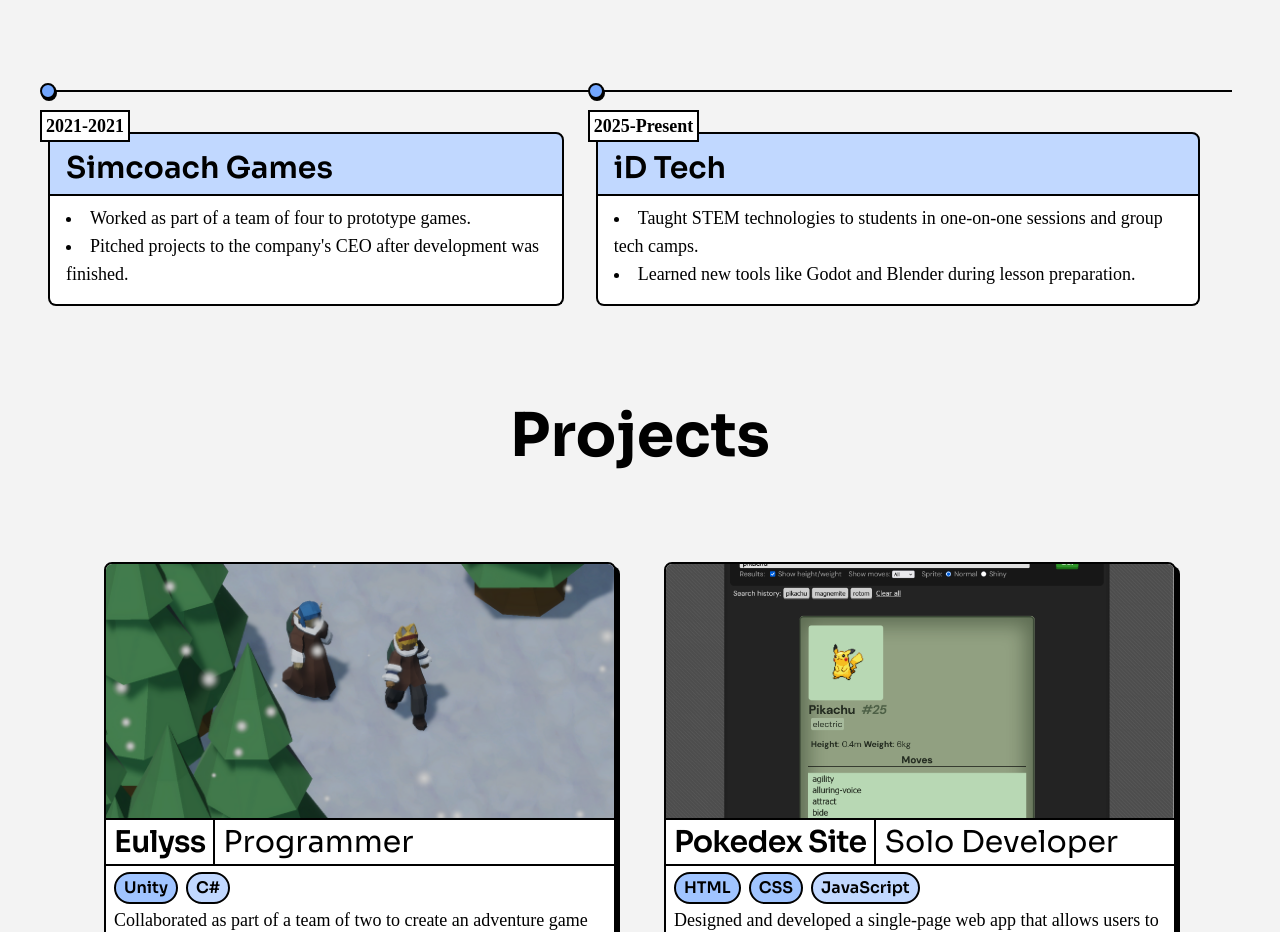
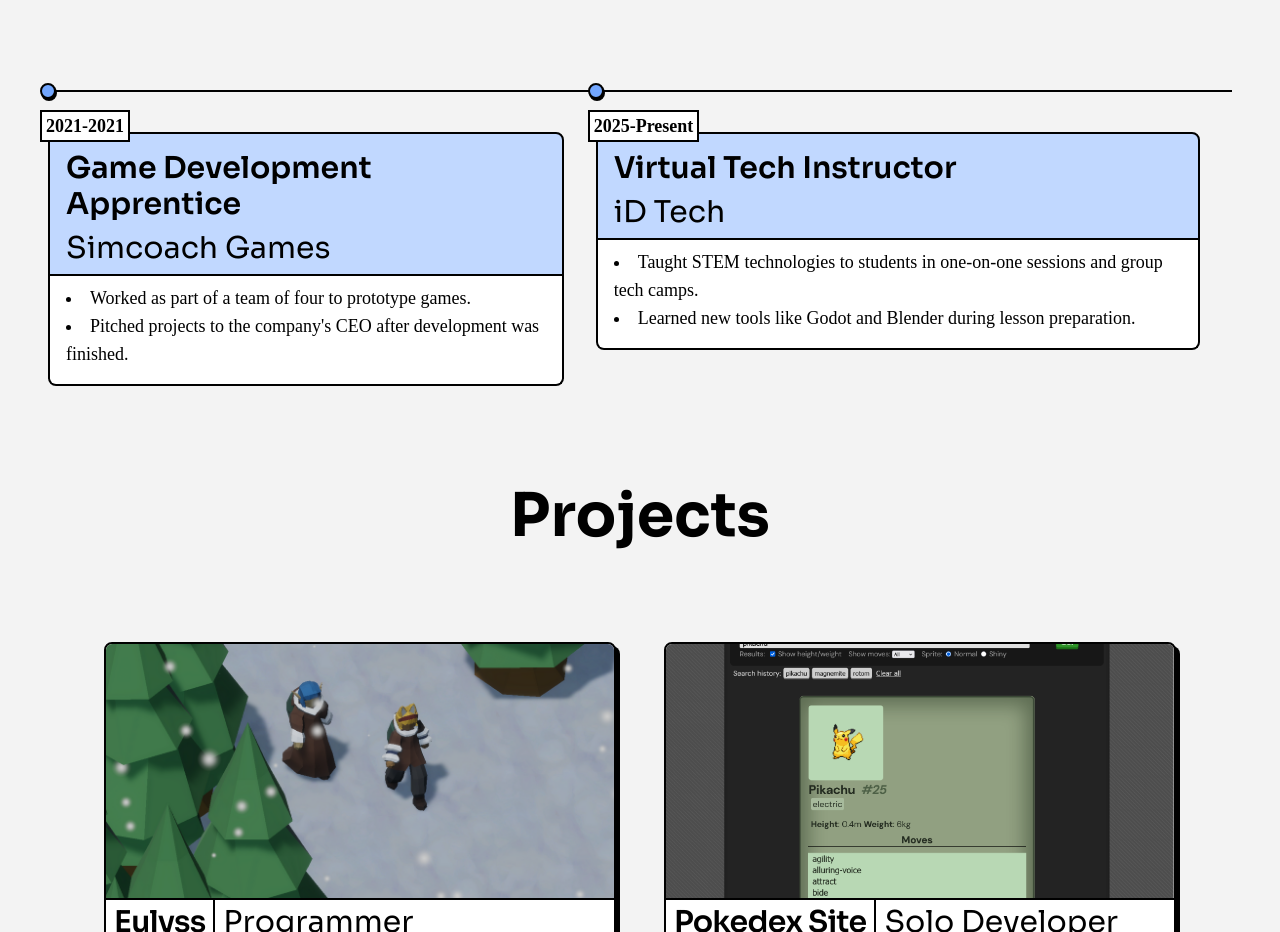
Before and after one commit to Ziad-J05/Portfolio-Site, a React (Vite) app: page / in a window 1280 px wide. Shown: the part 1400-2332 px from the top of the page. Built offline with nearby package versions, Linux system fonts and the light colour scheme; a web font is replaced by a local one.

Commit message:
improved job timeline

```diff
--- a/src/components/JobTimeline.tsx
+++ b/src/components/JobTimeline.tsx
@@ -86,9 +86,10 @@ export default function JobTimeline({jobInfoList}: {jobInfoList: JobInfo[]}){
               <TimelinePoint />
               <TimelineContent>
               <TimelineTime>{jobInfo.startDate}-{jobInfo.endDate}</TimelineTime>
-              <TimelineTitle>
-                <div className='font-(family-name:--display-font) text-3xl font-semibold'>{jobInfo.employer}</div>
-                </TimelineTitle>
+              <TimelineTitle className='flex flex-col'>
+                <div className='font-(family-name:--display-font) text-3xl font-semibold'>{jobInfo.title}</div>
+                <div className='font-(family-name:--display-font) text-3xl font-normal'>{jobInfo.employer}</div>
+              </TimelineTitle>
               <TimelineBody>
                 <Description text={jobInfo.description} />
               </TimelineBody>
```
